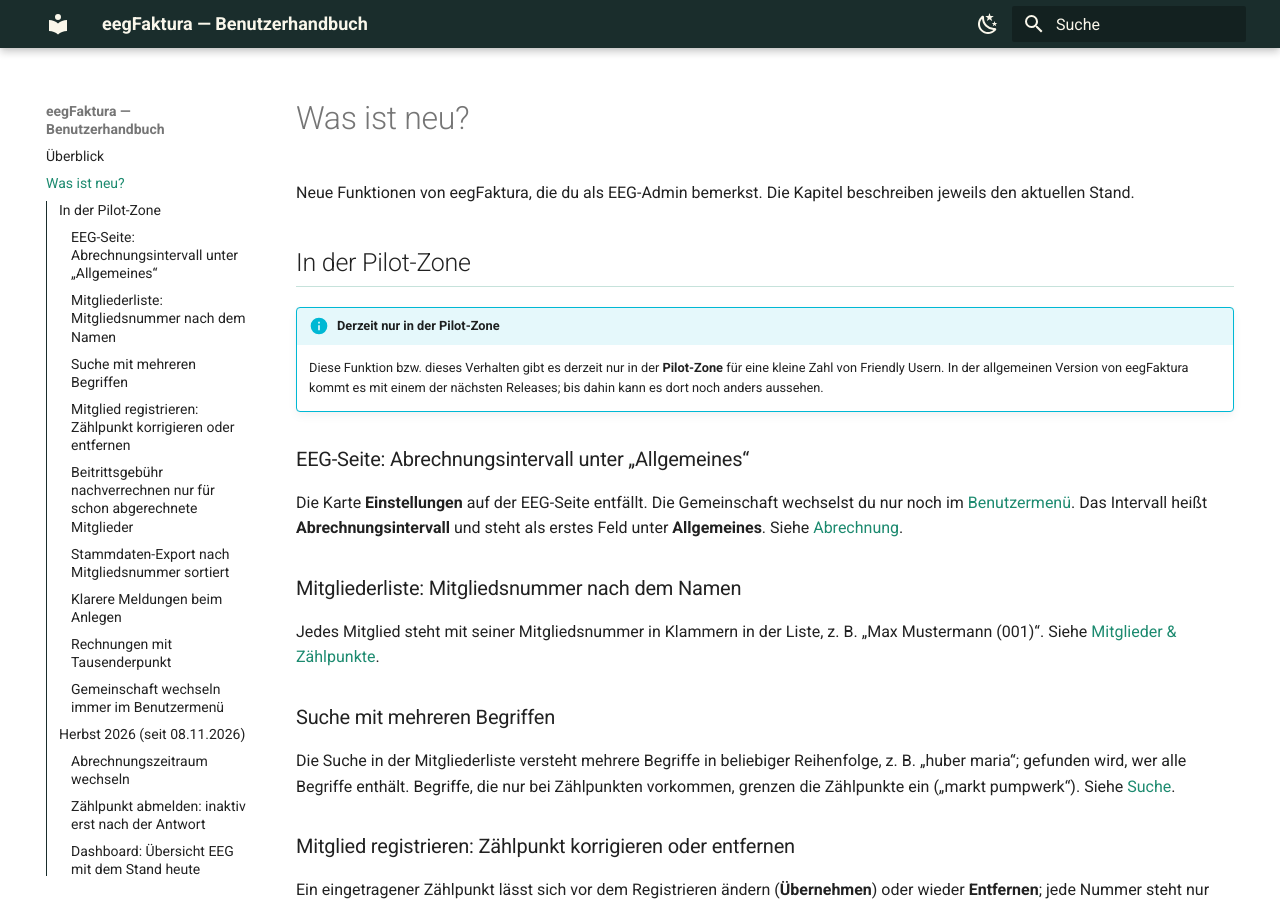
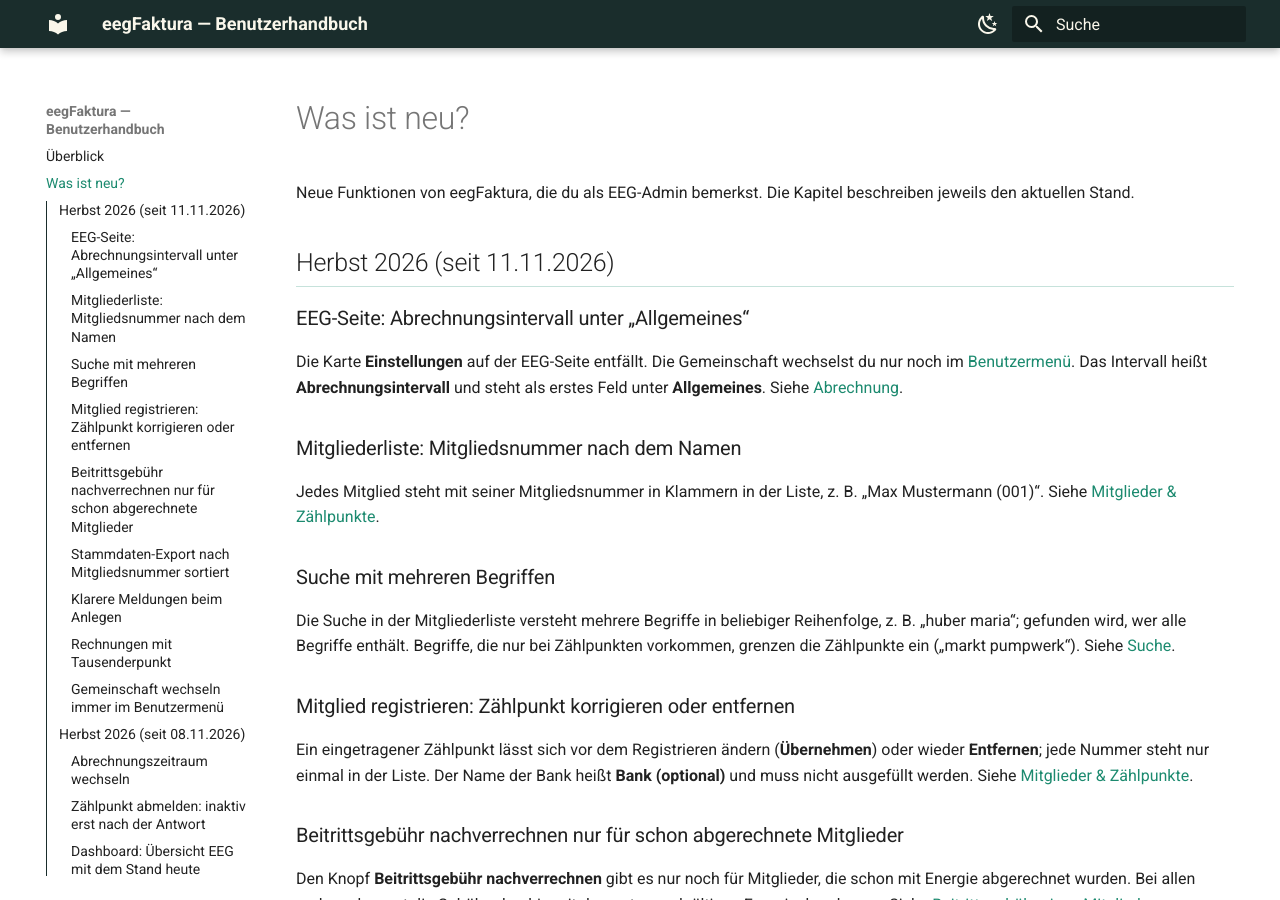
Before and after one commit to eegfaktura/eegfaktura-user-guide, an MkDocs documentation site: the page built from docs/changelog.md, in a window 1280 px wide and 900 px high. Built offline with MkDocs 1.6.1 and Material for MkDocs 9.7.7, drawn with Linux system fonts in a browser that asks for light colours.

Commit message:
docs: remove pilot hints after the prod release of 11.11.2026
Co-Authored-By: Claude Opus 5.5 <noreply@anthropic.com>

```diff
--- a/docs/02-mitglieder-zaehlpunkte.md
+++ b/docs/02-mitglieder-zaehlpunkte.md
@@ -21,8 +21,6 @@ Der Balken unter dem Wert zeigt den Anteil des Zählpunkts.
 | Plus | **Neues Mitglied** anlegen (siehe unten) |
 
 ### Suche
-
---8<-- "pilot.md"
 
 Die Lupe oben blendet ein Suchfeld ein; die Liste filtert beim Tippen. Gesucht wird in Nachname, Vorname,
 Mitgliedsnummer und E-Mail des Mitglieds sowie in Zählpunktnummer und Anlagenname seiner Zählpunkte.
@@ -222,8 +220,6 @@ Einen ungültigen Zählpunkt, der nie angemeldet wurde, kannst du hier mit **Lö
 
 ### Zählpunkt vor dem Registrieren ändern oder entfernen
 
---8<-- "pilot.md"
-
 Einen schon eingetragenen Zählpunkt kannst du vor dem **Registrieren** noch korrigieren: Klicke auf seine Karte, ändere
 die Angaben und klicke auf **Übernehmen**. **Entfernen** nimmt ihn wieder aus der Liste. Jede Zählpunktnummer steht
 nur einmal in der Liste: Trägst du eine Nummer ein, die schon dasteht, ersetzt der neue Eintrag den alten.
--- a/docs/05-abrechnung.md
+++ b/docs/05-abrechnung.md
@@ -191,8 +191,6 @@ Belege mit „Vorschau“ im Namen stammen aus einer Vorschau und sind nicht gü
 
 ## Abrechnungsintervall wechseln {#abrechnungszeitraum-wechseln}
 
---8<-- "pilot.md"
-
 Ob deine Gemeinschaft monatlich, vierteljährlich, halbjährlich oder jährlich abrechnet, stellst du auf der
 **EEG-Seite** unter **Allgemeines → Abrechnungsintervall** ein. Ändern können das nur EEG-Admins.
 
--- a/docs/changelog.md
+++ b/docs/changelog.md
@@ -3,9 +3,7 @@
 Neue Funktionen von eegFaktura, die du als EEG-Admin bemerkst. Die Kapitel beschreiben jeweils den aktuellen
 Stand.
 
-## In der Pilot-Zone
-
---8<-- "pilot.md"
+## Herbst 2026 (seit 11.11.2026)
 
 ### EEG-Seite: Abrechnungsintervall unter „Allgemeines“
 
```
Also changed, not shown: CHANGELOG.md (+3 -0 lines).
